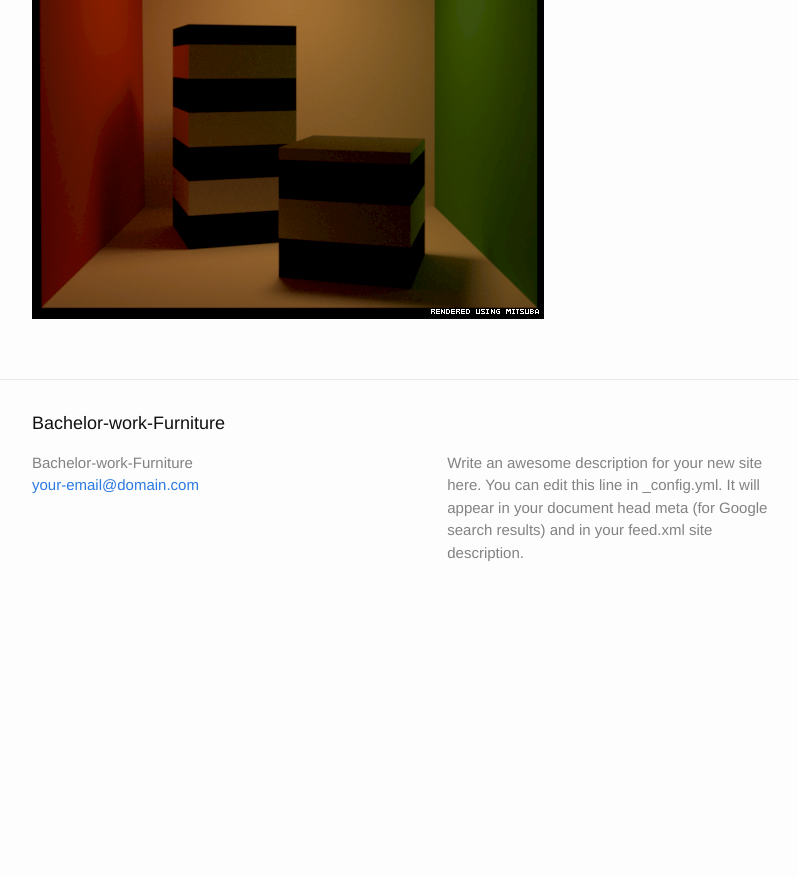
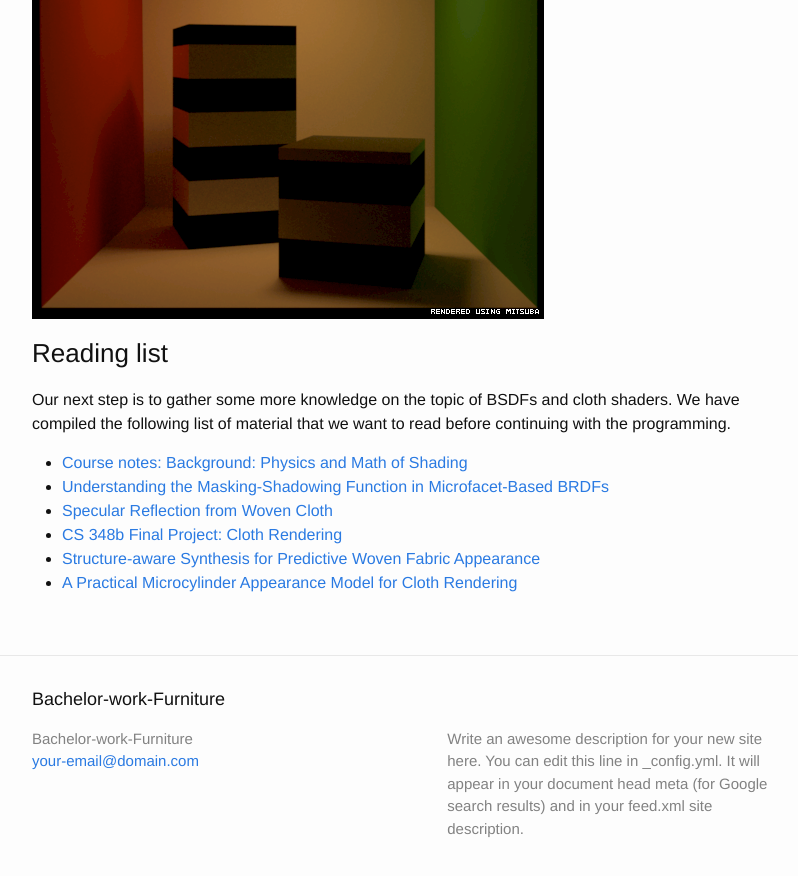
Before and after one commit to karljakoblarsson/Bachelor-work-Furniture, a Jekyll site: the page built from _posts/2016-01-26-mitsuba.markdown, in a window 1280 px wide and 900 px high, scrolled down 3093 px. Shown: the top 876 px of the window, without its empty margins (238-1036 px from the left). Built offline with Jekyll 4.4.1, drawn with Linux system fonts in a browser that asks for light colours; formulas are drawn with MathJax 3; before the commit the page ends 3717 px from its top, so only the background shows below that.

Commit message:
Added reading list to mitsuba post

```diff
--- a/_posts/2016-01-26-mitsuba.markdown
+++ b/_posts/2016-01-26-mitsuba.markdown
@@ -81,3 +81,14 @@ As a test we created a simple bsdf shader for mitsuba and used the provided impl
 [mitsuba]: http://www.mitsuba-renderer.org/
 [mitsuba-api]: http://www.mitsuba-renderer.org/api/
 [BSDFSamplingRecord]: http://www.mitsuba-renderer.org/api/structmitsuba_1_1_b_s_d_f_sampling_record.html
+
+
+###Reading list
+Our next step is to gather some more knowledge on the topic of BSDFs and cloth shaders. We have compiled the following list of material that we want to read before continuing with the programming.
+
+* [Course notes: Background: Physics and Math of Shading](http://blog.selfshadow.com/publications/s2013-shading-course/hoffman/s2013_pbs_physics_math_notes.pdf)
+* [Understanding the Masking-Shadowing Function in Microfacet-Based BRDFs](https://hal.inria.fr/hal-00942452v1/document)
+* [Specular Reflection from Woven Cloth](https://www.cs.cornell.edu/~srm/publications/TOG12-cloth.html)
+* [CS 348b Final Project: Cloth Rendering](https://graphics.stanford.edu/wikis/cs348b-09/lfyg/Final_Project_Writeup)
+* [Structure-aware Synthesis for Predictive Woven Fabric Appearance](https://www.mitsuba-renderer.org/~wenzel/papers/ctcloth-sg12.pdf)
+* [A Practical Microcylinder Appearance Model for Cloth Rendering](http://graphics.ucsd.edu/~henrik/papers/practical_microcylinder_appearance_model_for_cloth_rendering.pdf)
```
